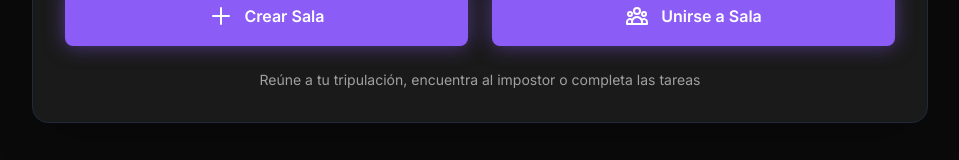
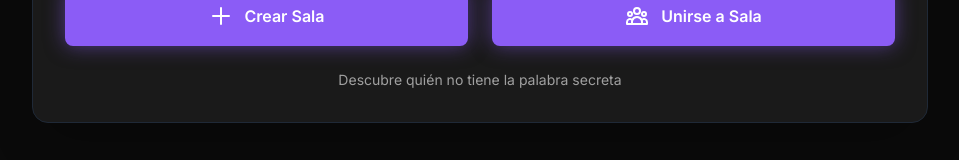
Before and after one commit to taironslop/playimposter, a React (Vite) app in the folder impostor-online/: page / in a window 1280 px wide. Shown: the part 444-604 px from the top of the page, without its empty margins (160-1119 px from the left). Built offline with nearby package versions, Linux system fonts and the light colour scheme; no server answers.

Commit message:
Fix: Subtitulo

```diff
--- a/impostor-online/src/pages/Home.jsx
+++ b/impostor-online/src/pages/Home.jsx
@@ -119,7 +119,7 @@ const Home = () => {
             {/* Additional Info */}
             <div className="mt-8 text-center">
               <p className="text-text-secondary text-sm">
-                Reúne a tu tripulación, encuentra al impostor o completa las tareas
+                Descubre quién no tiene la palabra secreta
               </p>
             </div>
           </div>
```
